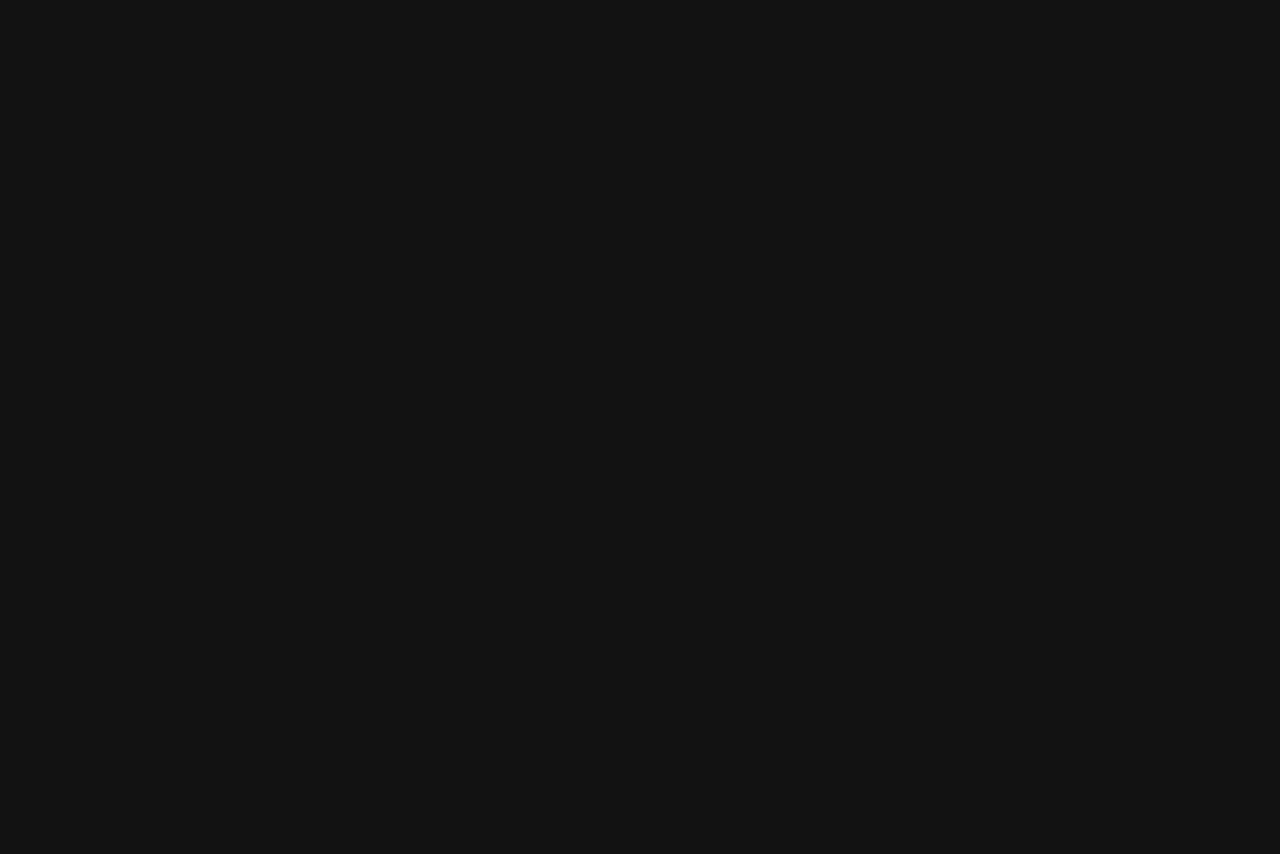
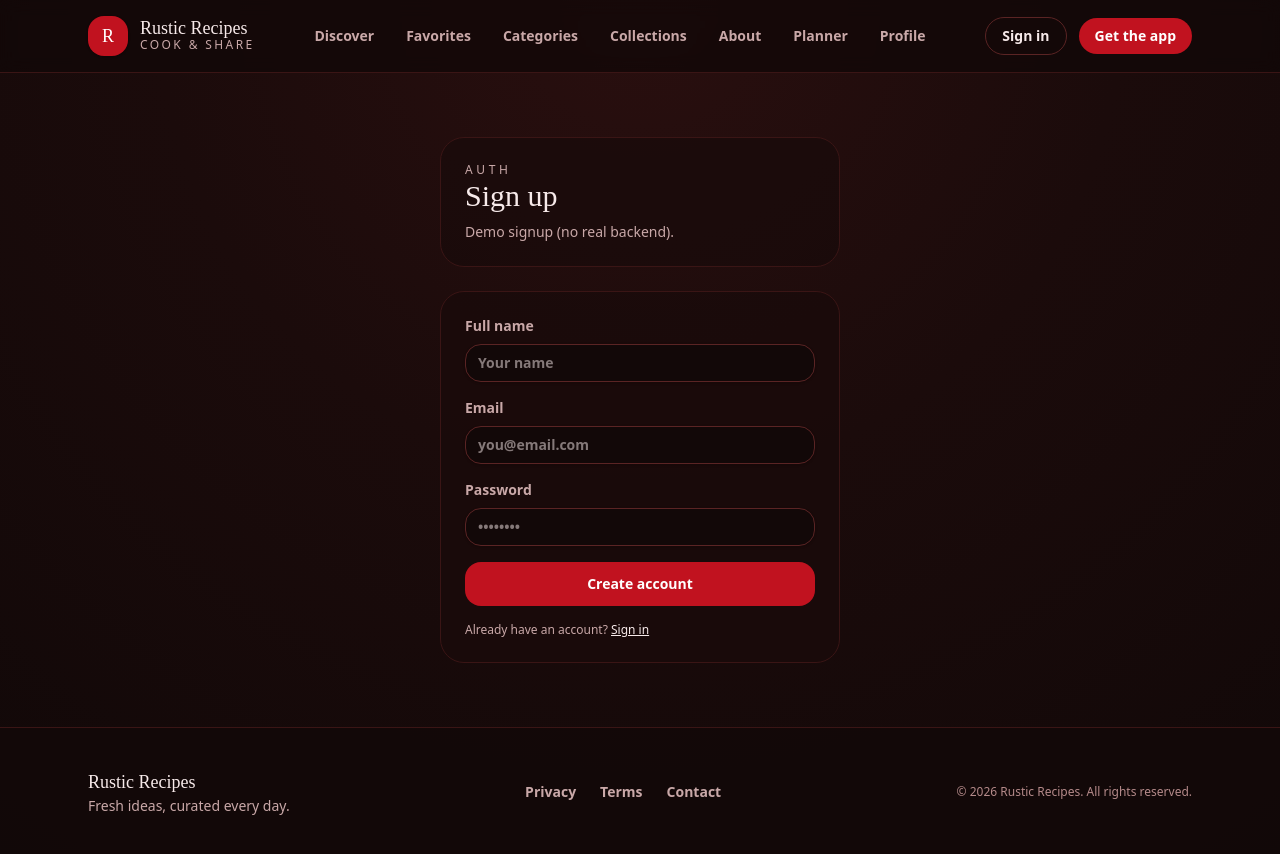
Before and after one commit to Satayesh-Esmaily/Recipe-App, a React (Vite) app: page /signup in a window 1280 px wide. Before the commit this address had no page. Before the commit the page ends 800 px from the top, so only its background shows below. Built offline with nearby package versions, Linux system fonts and the light colour scheme.

Commit message:
Simple demo auth pages

```diff
--- a/src/App.jsx
+++ b/src/App.jsx
@@ -8,6 +8,8 @@ import CollectionsPage from "./pages/CollectionsPage";
 import AboutPage from "./pages/AboutPage";
 import ProfilePage from "./pages/ProfilePage";
 import MealPlannerPage from "./pages/MealPlannerPage";
+import LoginPage from "./pages/LoginPage";
+import SignupPage from "./pages/SignupPage";
 
 function App() {
   return (
@@ -21,6 +23,8 @@ function App() {
         <Route path="about" element={<AboutPage />} />
         <Route path="profile" element={<ProfilePage />} />
         <Route path="planner" element={<MealPlannerPage />} />
+        <Route path="login" element={<LoginPage />} />
+        <Route path="signup" element={<SignupPage />} />
       </Route>
     </Routes>
   );
--- a/src/components/layout/Navbar.jsx
+++ b/src/components/layout/Navbar.jsx
@@ -78,18 +78,18 @@ function Navbar() {
         </nav>
 
         <div className="flex items-center gap-3">
-          <button
-            type="button"
+          <NavLink
+            to="/login"
             className="hidden rounded-full border border-[var(--border-strong)] px-4 py-2 text-sm font-semibold text-[var(--text)] transition hover:border-[var(--accent)] hover:text-white md:inline-flex"
           >
             Sign in
-          </button>
-          <button
-            type="button"
+          </NavLink>
+          <NavLink
+            to="/signup"
             className="rounded-full bg-[var(--accent)] px-4 py-2 text-sm font-semibold text-white transition hover:bg-[var(--accent-2)]"
           >
             Get the app
-          </button>
+          </NavLink>
         </div>
       </div>
     </header>
--- /dev/null
+++ b/src/pages/LoginPage.jsx
@@ -0,0 +1,85 @@
+import { useState } from "react";
+import { useNavigate, Link } from "react-router-dom";
+
+function LoginPage() {
+  const navigate = useNavigate();
+  const [email, setEmail] = useState("");
+  const [password, setPassword] = useState("");
+  const [message, setMessage] = useState("");
+
+  const handleSubmit = (event) => {
+    event.preventDefault();
+    if (!email || !password) {
+      setMessage("Please enter email and password.");
+      return;
+    }
+    localStorage.setItem(
+      "mock_user",
+      JSON.stringify({ email, signedInAt: new Date().toISOString() })
+    );
+    setMessage("Signed in (demo).");
+    navigate("/");
+  };
+
+  return (
+    <main className="mx-auto flex w-full max-w-md flex-col gap-6 px-6 py-16">
+      <header className="rounded-3xl border border-[var(--border)] bg-[var(--surface)]/80 p-6">
+        <p className="text-xs uppercase tracking-[0.3em] text-[var(--muted)]">
+          Auth
+        </p>
+        <h1 className="font-display text-3xl text-[var(--text)]">Sign in</h1>
+        <p className="mt-2 text-sm text-[var(--muted)]">
+          Demo login (no real backend).
+        </p>
+      </header>
+
+      <form
+        onSubmit={handleSubmit}
+        className="flex flex-col gap-4 rounded-3xl border border-[var(--border)] bg-[var(--surface)]/80 p-6"
+      >
+        <label className="flex flex-col gap-2 text-sm font-semibold text-[var(--muted)]">
+          Email
+          <input
+            type="email"
+            value={email}
+            onChange={(event) => setEmail(event.target.value)}
+            placeholder="you@email.com"
+            className="rounded-2xl border border-[var(--border-strong)] bg-[var(--surface-2)] px-3 py-2 text-sm text-[var(--text)] shadow-sm outline-none focus:border-[var(--accent)]"
+          />
+        </label>
+        <label className="flex flex-col gap-2 text-sm font-semibold text-[var(--muted)]">
+          Password
+          <input
+            type="password"
+            value={password}
+            onChange={(event) => setPassword(event.target.value)}
+            placeholder="••••••••"
+            className="rounded-2xl border border-[var(--border-strong)] bg-[var(--surface-2)] px-3 py-2 text-sm text-[var(--text)] shadow-sm outline-none focus:border-[var(--accent)]"
+          />
+        </label>
+
+        {message && (
+          <p className="text-xs text-[var(--muted)]" role="status">
+            {message}
+          </p>
+        )}
+
+        <button
+          type="submit"
+          className="rounded-2xl bg-[var(--accent)] px-6 py-3 text-sm font-semibold text-white transition hover:bg-[var(--accent-2)]"
+        >
+          Sign in
+        </button>
+
+        <p className="text-xs text-[var(--muted)]">
+          Don&apos;t have an account?{" "}
+          <Link to="/signup" className="text-[var(--text)] underline">
+            Create one
+          </Link>
+        </p>
+      </form>
+    </main>
+  );
+}
+
+export default LoginPage;
--- /dev/null
+++ b/src/pages/SignupPage.jsx
@@ -0,0 +1,99 @@
+import { useState } from "react";
+import { useNavigate, Link } from "react-router-dom";
+
+function SignupPage() {
+  const navigate = useNavigate();
+  const [name, setName] = useState("");
+  const [email, setEmail] = useState("");
+  const [password, setPassword] = useState("");
+  const [message, setMessage] = useState("");
+
+  const handleSubmit = (event) => {
+    event.preventDefault();
+    if (!name || !email || !password) {
+      setMessage("Please fill out all fields.");
+      return;
+    }
+    localStorage.setItem(
+      "mock_user",
+      JSON.stringify({
+        name,
+        email,
+        signedInAt: new Date().toISOString(),
+      })
+    );
+    setMessage("Account created (demo).");
+    navigate("/");
+  };
+
+  return (
+    <main className="mx-auto flex w-full max-w-md flex-col gap-6 px-6 py-16">
+      <header className="rounded-3xl border border-[var(--border)] bg-[var(--surface)]/80 p-6">
+        <p className="text-xs uppercase tracking-[0.3em] text-[var(--muted)]">
+          Auth
+        </p>
+        <h1 className="font-display text-3xl text-[var(--text)]">Sign up</h1>
+        <p className="mt-2 text-sm text-[var(--muted)]">
+          Demo signup (no real backend).
+        </p>
+      </header>
+
+      <form
+        onSubmit={handleSubmit}
+        className="flex flex-col gap-4 rounded-3xl border border-[var(--border)] bg-[var(--surface)]/80 p-6"
+      >
+        <label className="flex flex-col gap-2 text-sm font-semibold text-[var(--muted)]">
+          Full name
+          <input
+            value={name}
+            onChange={(event) => setName(event.target.value)}
+            placeholder="Your name"
+            className="rounded-2xl border border-[var(--border-strong)] bg-[var(--surface-2)] px-3 py-2 text-sm text-[var(--text)] shadow-sm outline-none focus:border-[var(--accent)]"
+          />
+        </label>
+        <label className="flex flex-col gap-2 text-sm font-semibold text-[var(--muted)]">
+          Email
+          <input
+            type="email"
+            value={email}
+            onChange={(event) => setEmail(event.target.value)}
+            placeholder="you@email.com"
+            className="rounded-2xl border border-[var(--border-strong)] bg-[var(--surface-2)] px-3 py-2 text-sm text-[var(--text)] shadow-sm outline-none focus:border-[var(--accent)]"
+          />
+        </label>
+        <label className="flex flex-col gap-2 text-sm font-semibold text-[var(--muted)]">
+          Password
+          <input
+            type="password"
+            value={password}
+            onChange={(event) => setPassword(event.target.value)}
+            placeholder="••••••••"
+            className="rounded-2xl border border-[var(--border-strong)] bg-[var(--surface-2)] px-3 py-2 text-sm text-[var(--text)] shadow-sm outline-none focus:border-[var(--accent)]"
+          />
+        </label>
+
+        {message && (
+          <p className="text-xs text-[var(--muted)]" role="status">
+            {message}
+          </p>
+        )}
+
+        <button
+          type="submit"
+          className="rounded-2xl bg-[var(--accent)] px-6 py-3 text-sm font-semibold text-white transition hover:bg-[var(--accent-2)]"
+        >
+          Create account
+        </button>
+
+        <p className="text-xs text-[var(--muted)]">
+          Already have an account?{" "}
+          <Link to="/login" className="text-[var(--text)] underline">
+            Sign in
+          </Link>
+        </p>
+      </form>
+    </main>
+  );
+}
+
+export default SignupPage;
```
